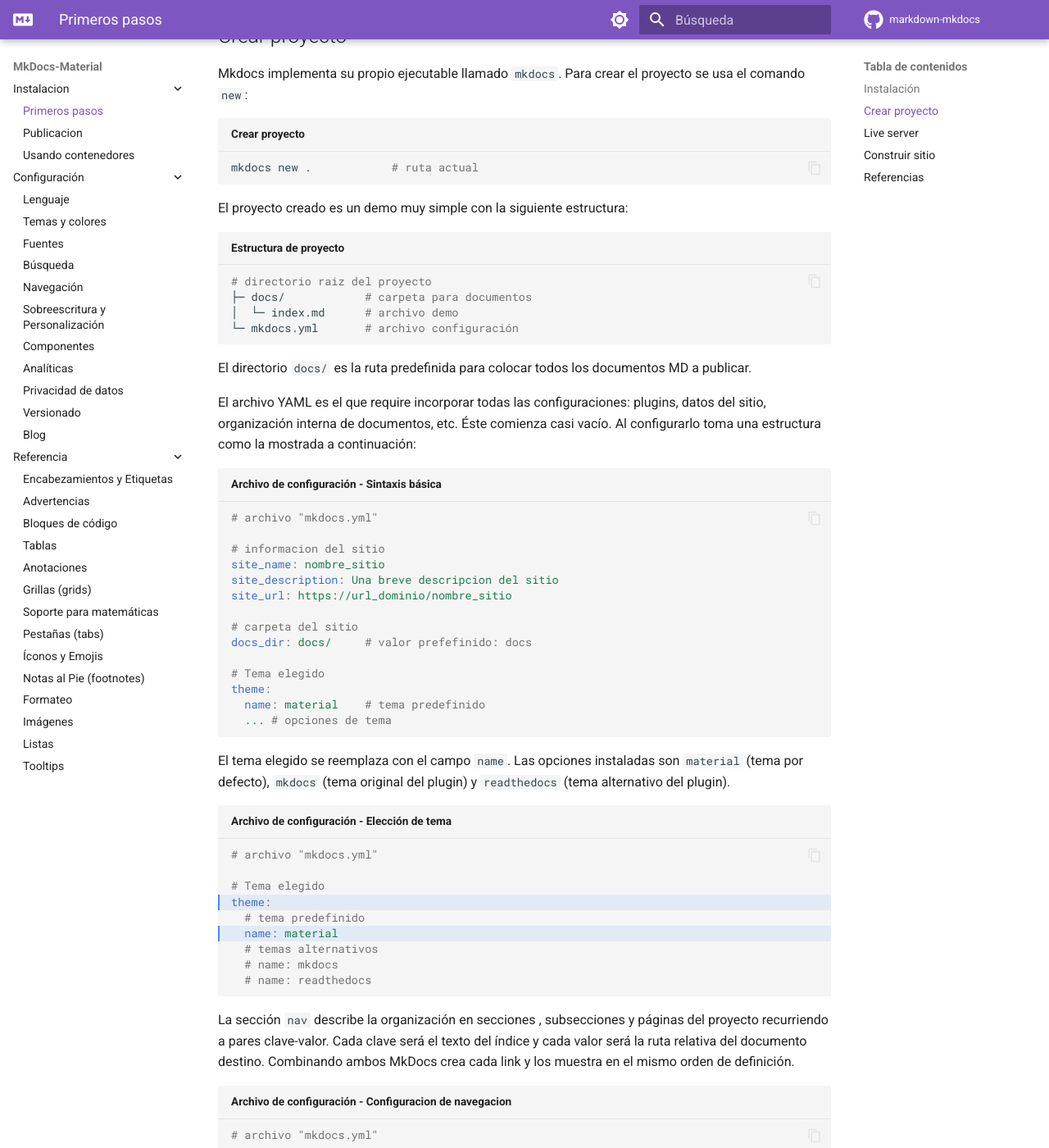
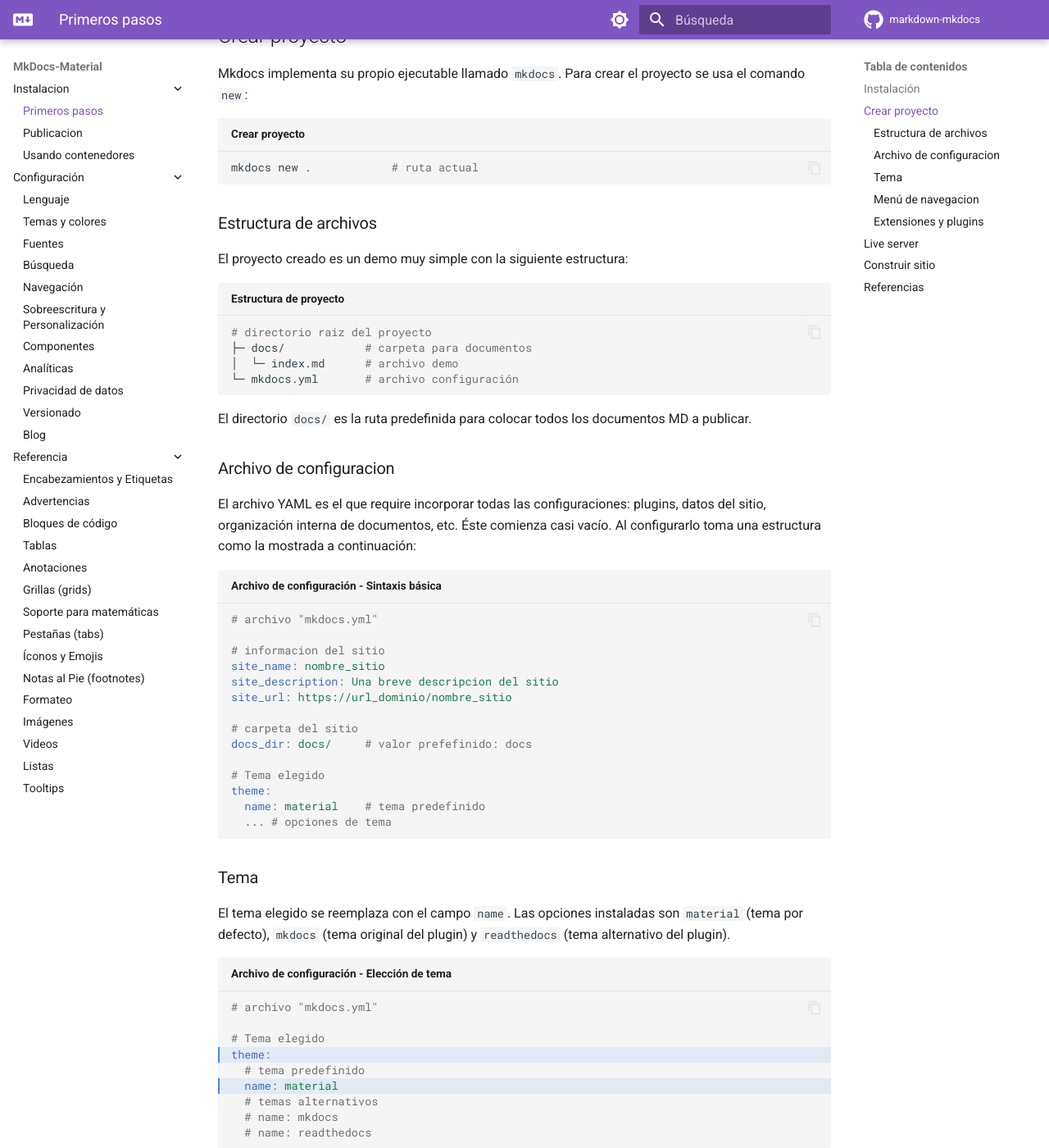
Before and after one commit to alejrot/markdown-mkdocs, an MkDocs documentation site: the page built from docs/mkdocs-material/instalacion/comenzando.md, in a window 1280 px wide and 1400 px high, scrolled down 999 px. Shown: the whole window at 82% size. Built offline with MkDocs 1.6.1 and Material for MkDocs 9.7.7, drawn with Linux system fonts in a browser that asks for light colours; plug-ins that fetch from the network failed and are left out; comment, search, counter and statistics services are not loaded; some of the changed text lies outside the part shown.

Commit message:
MkDocs: plugin mkdocs-video explicado

````diff
--- a/docs/mkdocs-material/instalacion/comenzando.md
+++ b/docs/mkdocs-material/instalacion/comenzando.md
@@ -64,6 +64,8 @@
 mkdocs new .            # ruta actual
 ```
 
+### Estructura de archivos
+
 El proyecto creado es un demo muy simple con la siguiente estructura:
 
 ```bash title="Estructura de proyecto"
@@ -74,6 +76,8 @@
 ```
 
 El directorio `docs/` es la ruta predefinida para colocar todos los documentos MD a publicar.
+
+### Archivo de configuracion
 
 El archivo YAML es el que require incorporar todas las configuraciones: plugins, datos del sitio, organización interna de documentos, etc. Éste comienza casi vacío. Al configurarlo toma una estructura como la mostrada a continuación:
 
@@ -95,6 +99,7 @@
   ... # opciones de tema
 ```
 
+### Tema
 
 El tema elegido se reemplaza con el campo `name`. Las opciones instaladas son `material` (tema por defecto), `mkdocs` (tema original del plugin) y `readthedocs` (tema alternativo del plugin).
 ```yaml title="Archivo de configuración - Elección de tema" hl_lines="4 6"
@@ -109,6 +114,7 @@
   # name: readthedocs
 ```
 
+### Menú de navegacion
 
 La sección `nav` describe la organización en secciones , subsecciones  y páginas del proyecto recurriendo a pares clave-valor.
 Cada clave será el texto del índice y cada valor será la ruta relativa del documento destino.
@@ -125,8 +131,9 @@
   - ...
 ```
 
+En caso de omitir la sección `nav` MkDocs creará un indexado automático donde leerá los títulos de los documentos internos.
 
-En caso de omitir la sección `nav` MkDocs creará un indexado automático donde leerá los títulos de los documentos internos.
+### Extensiones y plugins
 
 Por último, en el archivo de configuración se agregan y configuran extensiones de MarkDown, plugins de Python, hojas de estilo CSS, etc:
 
@@ -185,7 +192,7 @@
 
 La conversión a sitio estático se realiza con el comando `build`:
 
-```bash
+```bash title="Construcción de sitio"
 mkdocs build
 ```
 
--- a/mkdocs.yml
+++ b/mkdocs.yml
@@ -350,6 +350,20 @@
   #     branch: master
   #     enabled: true
 
+  # video
+  # - mkdocs-video
+  # - mkdocs-video:
+  #     # is_video: true
+  #     # is_video: false
+  #     video_muted: true
+  #     video_autoplay: true
+  #     video_controls: true
+  #     video_loop: true
+  #     # css_style:
+  #         # width: "100%"
+  #         # height: "44vw"
+  #         # height: "22.172vw"
+
 
 watch:
   - includes
@@ -393,6 +407,7 @@
       - Notas al Pie (footnotes): mkdocs-material/referencia/footnotes.md
       - Formateo: mkdocs-material/referencia/formateo.md
       - Imágenes: mkdocs-material/referencia/imagenes.md
+      - Videos: mkdocs-material/referencia/videos.md
       - Listas: mkdocs-material/referencia/listas.md
       - Tooltips: mkdocs-material/referencia/tooltips.md
 
````
Also changed, not shown: docs/mkdocs-material/referencia/videos.md (added, +118 -0 lines).
